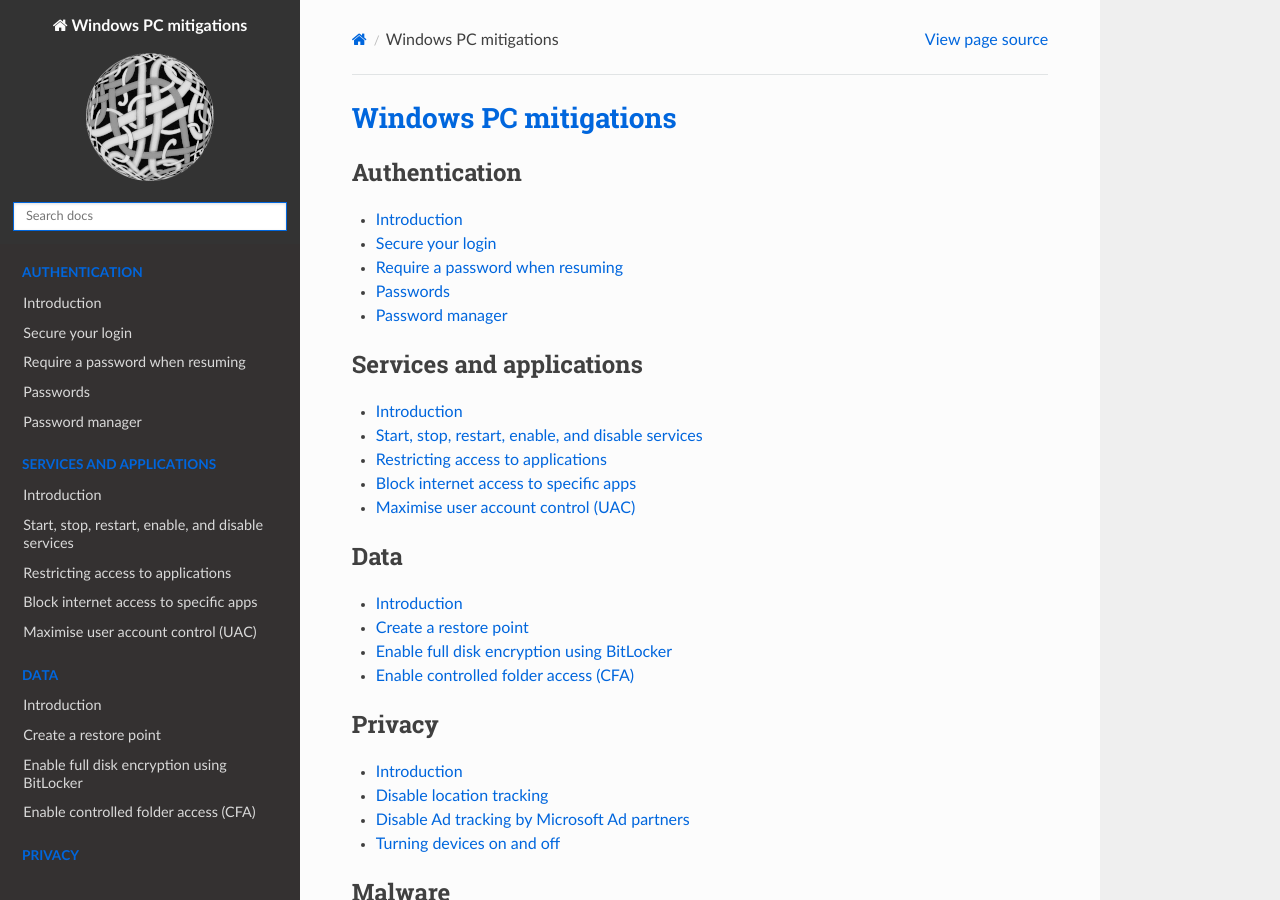
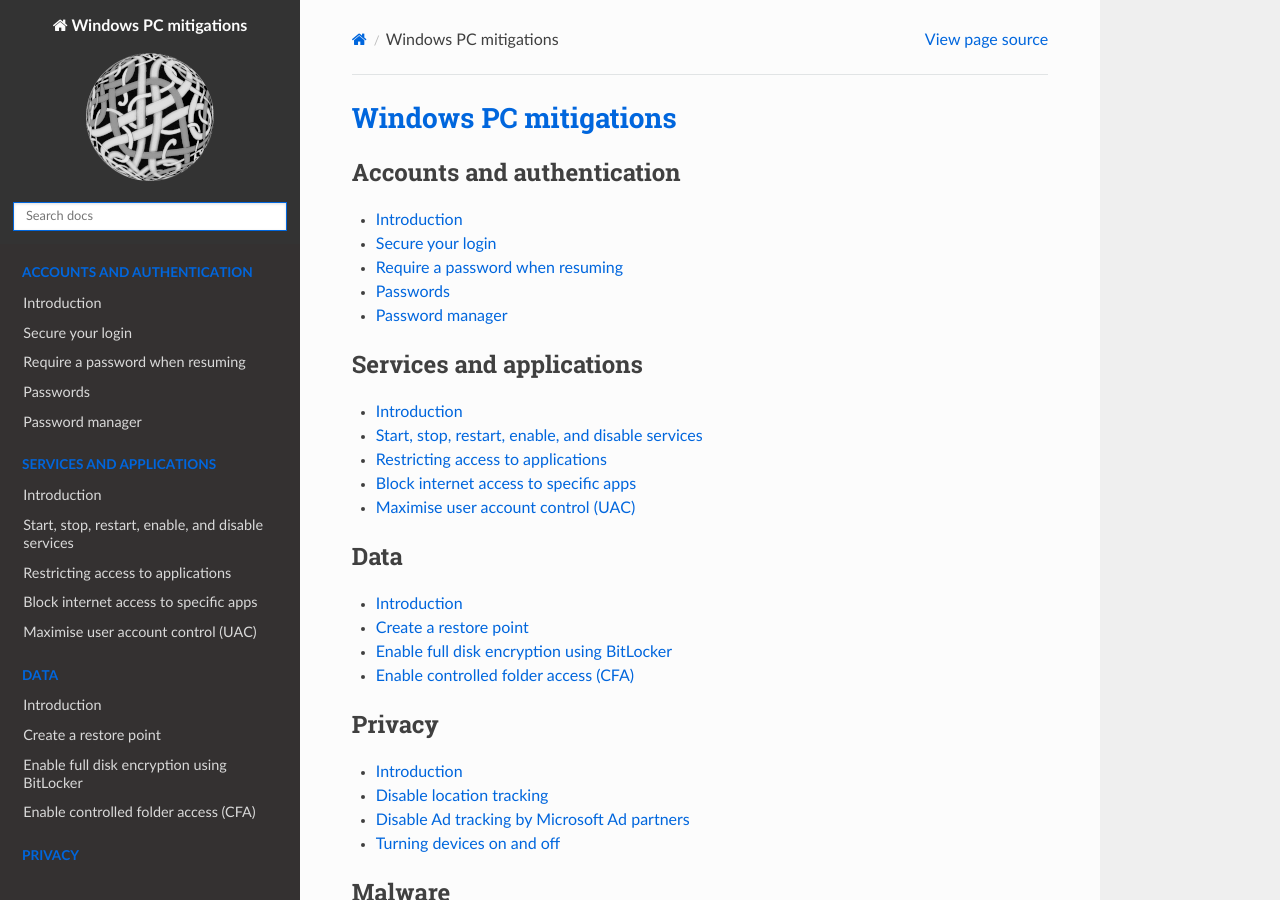
Before and after one commit to tymyrddin/blue-windows, a Sphinx documentation site: the page built from source/index.rst, in a window 1280 px wide and 900 px high. Built offline with Sphinx 7.4.7 and the Read the Docs theme 2.0.0, drawn with Linux system fonts in a browser that asks for light colours.

Commit message:
Refactoring

```diff
--- a/source/index.rst
+++ b/source/index.rst
@@ -5,7 +5,7 @@
    :glob:
    :maxdepth: 1
    :includehidden:
-   :caption: Authentication
+   :caption: Accounts and authentication
 
    docs/authentication/README.md
    docs/authentication/login.md
```
Also changed, not shown: source/docs/authentication/README.md (+1 -0 lines).
